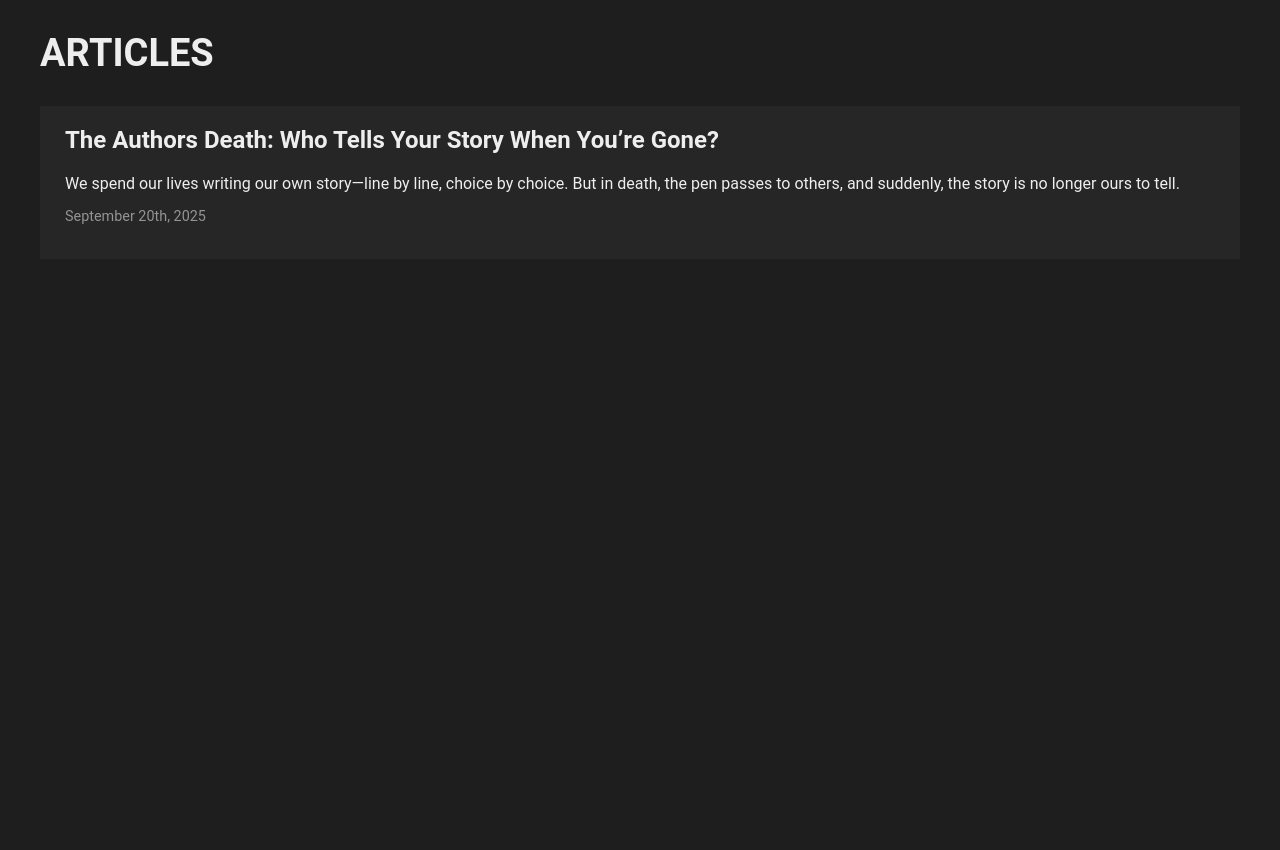
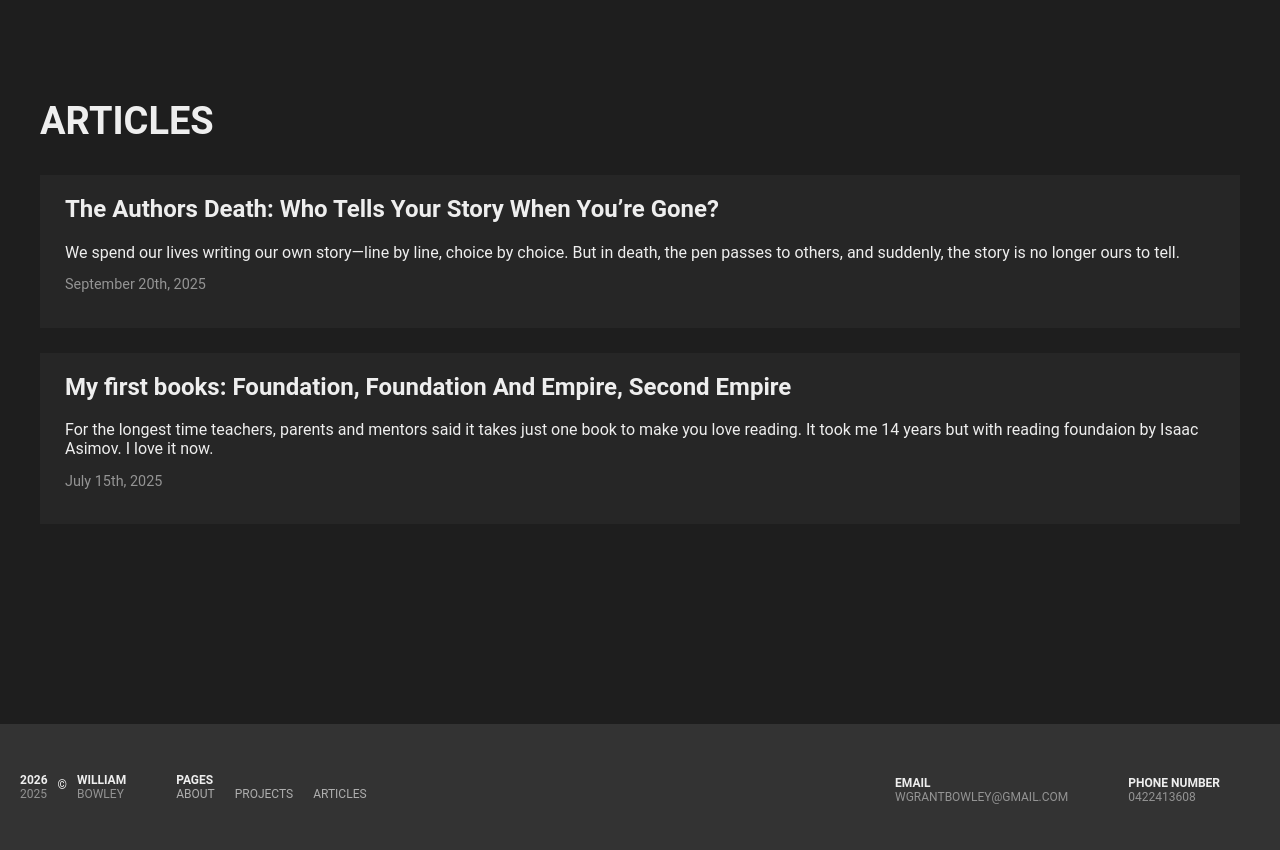
Before and after one commit to wgbowley/Personal-Website, a Flask app: page / in a window 1280 px wide. Shown: the part 1731-2581 px from the top of the page. Before the commit the page ends 1955 px from the top, so only its background shows below. Run offline with Flask 3, Linux system fonts and the light colour scheme.

Commit message:
Messy Code! 💩
Added:
- Footer
- Started Favicon Design Process
- Another Article

```diff
--- a/code/static/main.css
+++ b/code/static/main.css
@@ -43,7 +43,7 @@ body {
   height: 100vh;
 }
 
-nav ul {
+header nav ul {
   list-style-type: none;
   margin: 0;
   padding: 0;
@@ -51,15 +51,15 @@ nav ul {
   font-family: "Roboto", sans-serif;
 }
 
-nav li {
+header nav li {
   float: left;
 }
 
 .under-text-color {
-    color: var(--sub-color)
+  color: var(--sub-color)
 }
 
-nav li a {
+header nav li a {
   color: var(--color);
   font-size: 12px;
   display: block;
@@ -98,7 +98,7 @@ nav li a {
 }
 
 .about b {
-  color: var(--sub-color);
+  color: var(--color);
 }
 
 .about p {
@@ -106,7 +106,20 @@ nav li a {
 }
 
 
+.small-nav ul {
+  list-style-type: none;
+  margin: 0;
+  padding: 0;
+  overflow: hidden;
+  font-family: "Roboto", sans-serif;
+}
+
+.small-nav li {
+  float: left;
+}
+
 .small-nav a {
+  text-transform: uppercase;
   text-decoration: none;
   padding: 0px 10px 0px 0px;
   color: var(--small-nav-bar);
@@ -118,7 +131,9 @@ nav li a {
   color: var(--color);
 }
 
-
+.small-nav li {
+  float: left;
+}
 .gallery {
   font-family: "Roboto", sans-serif;
   display: flex;
@@ -287,6 +302,9 @@ nav li a {
   font-weight: 300;
 }
 
+.articles {
+  margin-top: 100px;
+}
 .article {
   position: relative;
   background: #262626;
@@ -357,3 +375,60 @@ nav li a {
     color: var(--sub-color);
     font-size: 0.9em;
 }
+
+.footer {
+  margin-top: 200px;
+  display: flex;
+  justify-content: space-between;
+  align-items: center;
+  padding: 20px;
+  background-color: #333;
+  color: white;
+  font-size: 12px;
+}
+
+footer nav ul {
+  list-style-type: none;
+  padding: 0;
+  overflow: hidden;
+  font-family: "Roboto", sans-serif;
+
+}
+
+footer nav li a {
+  text-transform: uppercase;
+  text-decoration: none;
+  color: var(--color);
+  padding: 20px 40px 14px 20px;
+}
+
+.footer-left nav li {
+    float: left;
+}
+
+.footer-nav a {
+  color: var(--small-nav-bar);
+  transition: color 0.25s ease-in-out;
+}
+
+.footer-nav a:hover {
+  color: var(--color);
+}
+
+.footer-nav {
+  margin-left:10px;
+}
+
+.footer-nav li a {
+   padding: 0px;
+   padding-left: 10px;
+   padding-right:10px;
+}
+
+.footer-right nav li {
+   float: left;
+}
+
+.footer-right nav a {
+  float: left;
+}
--- a/code/templates/main.html
+++ b/code/templates/main.html
@@ -116,8 +116,77 @@
                 </p>
                 <p class="article-date">September 20th, 2025</p>
                 </div>
+
+                <div class="article" data-href="/the-author-and-his-death.html">
+                <h2 class="article-title">My first books: Foundation, Foundation And Empire, Second Empire </h2>
+                <p class="article-description">
+                    For the longest time teachers, parents and mentors said it takes just one book to make you love
+                    reading. It took me 14 years but with reading foundaion by Isaac Asimov. I love it now.
+                </p>
+                <p class="article-date">July 15th, 2025</p>
+                </div>
             </div>
         </section>
+
+        <footer class="footer">
+        <!-- Left side content -->
+            <div class="footer-left">
+                <nav>
+                    <ul>
+                    <li>
+                        <a style="padding-left: 0px; padding-right: 0px;">
+                        <b>2026</b><br>
+                        <span class="under-text-color">2025</span>
+                        </a>
+                    </li>
+                    <li style="margin-top:5px;">
+                        <a style="padding-left:10px; padding-right: 10px;">
+                        <b>©</b>
+                        </a>
+                    </li>
+                    <li>
+                        <a style="padding-left: 0px; padding-right: 0px;">
+                        <b>William</b><br>
+                        <span class="under-text-color">Bowley</span>
+                        </a>
+                    </li>
+                    <li style="margin-left: 30px;">
+                        <a style="padding-bottom: 0px;">
+                        <b>pages</b>
+                        </a>
+                        <nav class="footer-nav">
+                        <ul>
+                            <li><a href="/about">About</a></li>
+                            <li><a href="#gallery">Projects</a></li>
+                            <li><a href="#articles">Articles</a></li>
+                        </ul>
+                        </nav>
+                    </li>
+                    </ul>
+                <nav>
+            </div>
+
+            <!-- Right side content (email and phone) -->
+            <div class="footer-right">
+                <nav>
+                    <ul>
+                    <li>
+                        <a>
+                        <b>Email</b><br>
+                        <span class="under-text-color">wgrantbowley@gmail.com</span>
+                        </a>
+                    </li>
+                    <li>
+                        <a>
+                        <b>Phone Number</b><br>
+                        <span class="under-text-color">0422413608</span>
+                        </a>
+                    </li>
+                    </ul>
+                </nav>
+            </div>
+
+        </footer>
 
         <script src="/static/javascript.js"></script>
     </body>
```
Also changed, not shown: favicon_designs/wb_favicon.png (added).
